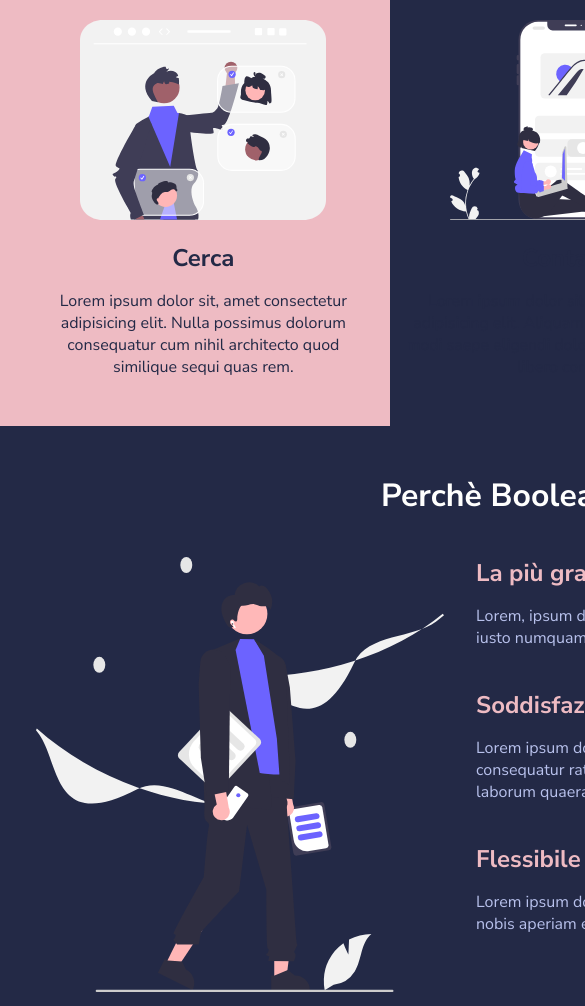
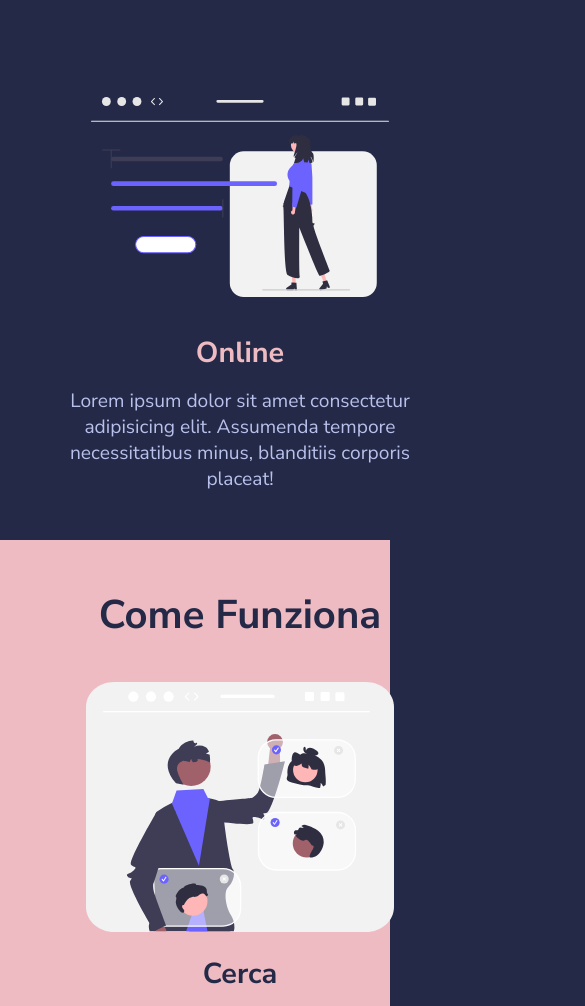
Before and after one commit to coluccifrancesco/html-css-resp-wannabe, a plain HTML site: page EX2-repsonsive-wannabe-starter/index.html in a window 390 px wide. Shown: the part 706-1712 px from the top of the page, 585 px wide, since content can reach past the window. Drawn offline with Linux system fonts and the light colour scheme.

Commit message:
Halfway through mobile

```diff
--- a/EX2-repsonsive-wannabe-starter/css/style.css
+++ b/EX2-repsonsive-wannabe-starter/css/style.css
@@ -127,3 +127,71 @@ img {
 /************************************************
     SOLUZIONE RESPONSIVE
  ************************************************/
+
+/* Tablet da 768px in giù
+   Mobile da 480 in giù */
+
+@media screen and (max-width: 768px){
+    .container{
+        max-width: 768px;
+    }
+}
+
+
+@media screen and (max-width: 480px){
+    .container{
+        max-width: 480px;
+    }
+
+    p{
+        font-size: 1.2rem;
+    }
+
+    h3{
+        font-size: 1.8rem;
+    }
+
+    .site-header  h1{
+        font-size: 3.3rem;
+    }
+
+    .container h2{
+        font-size: 2.5rem;
+    }
+
+    .row{
+        flex-direction: column;
+        justify-content: center;
+        align-items: center;
+        flex-wrap: wrap;
+    }
+
+    .lessons .col {
+        width: 90%;
+
+        &:first-child{
+            margin-bottom: 100px;
+        }
+    }
+
+    .lessons .col .card img{
+        margin-bottom: 30px;
+    }
+
+    .steps .col{
+        width: 100%;
+
+        img{
+            height: 250px;
+        }
+    }
+
+    .steps .card{
+        margin-bottom: 6rem;
+
+        p{
+            max-width: 90%;
+            margin: 0 auto;
+        }
+    }
+}
--- a/EX2-repsonsive-wannabe-starter/index.html
+++ b/EX2-repsonsive-wannabe-starter/index.html
@@ -2,6 +2,11 @@
 <html>
     <head>
         <meta charset="utf-8" />
+
+        <!-- Aggiunto meta per responsive -->
+        <meta name="viewport" content="width=device-width, initial-scale=1.0">
+
+
         <title>Boolean Academy</title>
         <!-- Fonts -->
         <link
```
